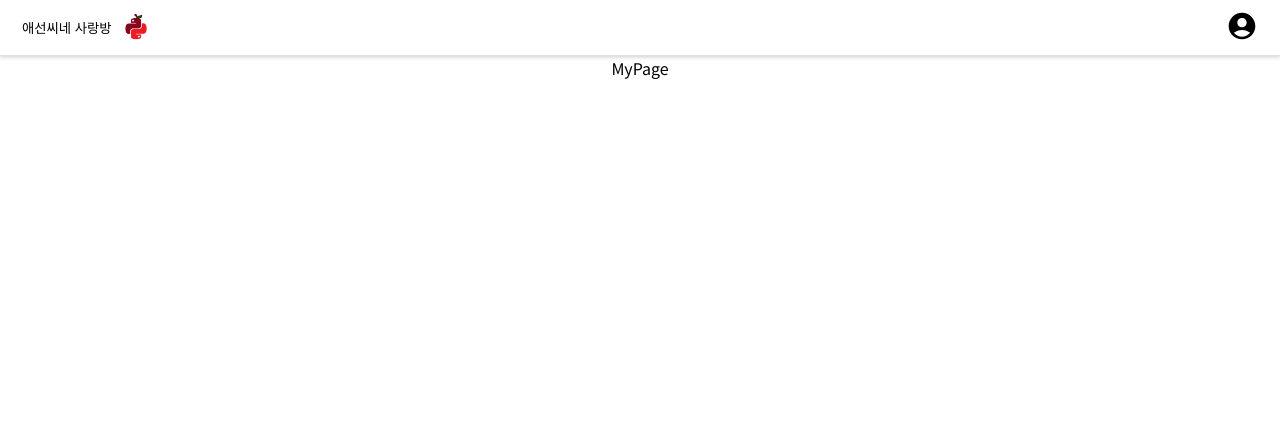
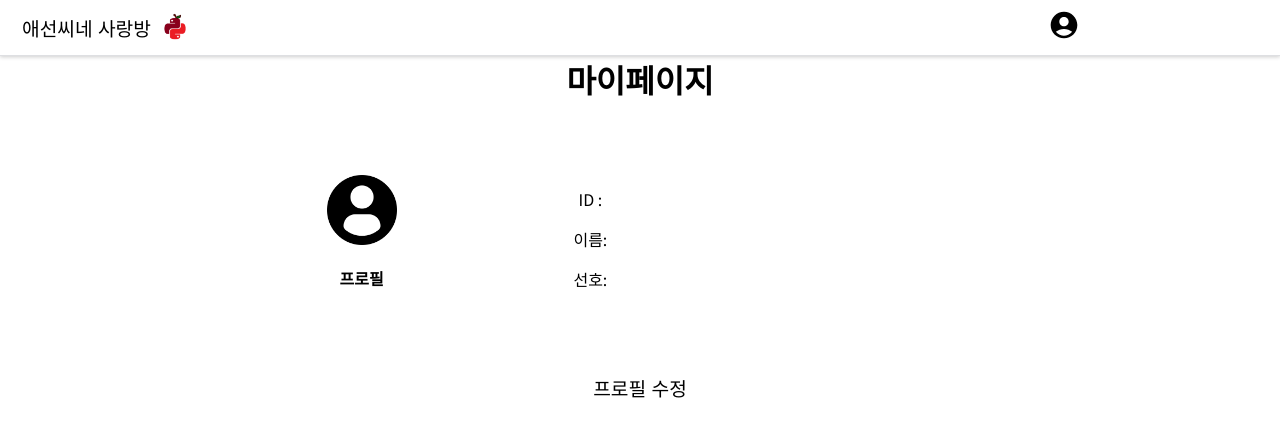
Before and after one commit to 2024-tmax-it-school/Project, a React (Create React App) app in the folder frontend/: page /mypage in a window 1280 px wide. Shown: the top 436 px of the page. Built offline with nearby package versions, Linux system fonts and the light colour scheme.

Commit message:
mypage 수정

```diff
--- a/frontend/src/pages/MyPage/MyPage.css
+++ b/frontend/src/pages/MyPage/MyPage.css
@@ -1,2 +1,40 @@
 .MyPage {
+  width: 60%;
+  height: 100%;
+  margin: 0 auto;
 }
+
+.MyPage .container {
+  display: flex;
+  width: 100%;
+  height: 30%;
+}
+
+.MyPage .container .Path {
+  width: 30%;
+  height: 100%;
+  display: flex;
+  justify-content: center;
+  align-items: center;
+  flex-direction: column;
+}
+
+.MyPage .container .Path img {
+  width: 70px;
+  height: 70px;
+}
+
+.MyPage .container .UserData {
+  width: 70%;
+  height: 100%;
+  display: flex;
+  flex-direction: column;
+  gap: 16px;
+  justify-content: start;
+  align-items: center;
+  padding: 32px;
+}
+
+li {
+  list-style: none;
+}
--- a/frontend/src/pages/MyPage/MyPage.jsx
+++ b/frontend/src/pages/MyPage/MyPage.jsx
@@ -1,7 +1,62 @@
-import React from "react";
+import React, { useEffect, useState } from "react";
+import "./MyPage.css";
+import UserData from "./UserDatas/UserData";
+import UpDateButton from "./UserDatas/Button/UpDateButton";
+import profileImage from "assets/profile.png";
 
-import "./MyPage.css";
+// 기본 데이터를 로컬 스토리지에서 가져오거나 없으면 기본 데이터 사용
+export default function MyPage() {
+  // 로컬 스토리지에서 가져오거나 기본값 설정
+  const [dummyData, setDummyData] = useState(() => {
+    const savedData = localStorage.getItem("dummyData");
+    return savedData
+      ? JSON.parse(savedData)
+      : [{ id: 123, name: "성민혁", favorite: ["로맨스", "코미디"] }]; // 배열로 초기화
+  });
 
-export default function MyPage() {
-  return <div className="MyPage">MyPage</div>;
+  const [state, setState] = useState(true); // 수정 가능 여부
+  const [text, setText] = useState("프로필 수정");
+
+  // dummyData 변경 시 로컬 스토리지에 저장
+  useEffect(() => {
+    localStorage.setItem("dummyData", JSON.stringify(dummyData));
+  }, [dummyData]);
+
+  const userUpdate = () => {
+    if (state) {
+      setText("수정 완료");
+      setState(false); // 수정 불가로 설정
+    } else {
+      setText("프로필 수정");
+      setState(true); // 수정 가능으로 설정
+    }
+  };
+
+  // input 값 변경 시 호출
+  const handleInputChange = (e, field) => {
+    const newValue = e.target.value;
+    setDummyData((prevData) => {
+      return { ...prevData, [field]: newValue }; // 객체의 속성 수정
+    });
+  };
+
+  return (
+    <div className="MyPage">
+      <h1>마이페이지</h1>
+      <div className="container">
+        <div className="Path">
+          <img src={profileImage} alt="profile" />
+          <h4>프로필</h4>
+        </div>
+        <div className="UserData">
+          <UserData
+            user={dummyData} // dummyData를 객체로 넘김
+            state={state}
+            handleInputChange={handleInputChange} // input 변경 시 처리
+          />
+        </div>
+      </div>
+      <UpDateButton text={text} userUpdate={userUpdate} />
+    </div>
+  );
 }
--- /dev/null
+++ b/frontend/src/pages/MyPage/UserDatas/Button/ButtonStyle.css
@@ -0,0 +1,11 @@
+button{
+    width: 400px;
+    height: 50px;
+    font-size: 1.2rem;
+    border-radius: 8px;
+    border: none;
+}
+
+button:hover{
+    background-color: gray;
+}
--- /dev/null
+++ b/frontend/src/pages/MyPage/UserDatas/Button/UpDateButton.jsx
@@ -0,0 +1,8 @@
+import React from "react";
+import "./ButtonStyle.css";
+
+const UpDateButton = ({ text, userUpdate }) => {
+  return <button onClick={userUpdate}>{text}</button>;
+};
+
+export default UpDateButton;
--- /dev/null
+++ b/frontend/src/pages/MyPage/UserDatas/UserData.css
@@ -0,0 +1,13 @@
+.UserData li {
+  display: flex;
+  flex-direction: row;
+  width: 100%;
+  gap: 16px;
+}
+
+.UserData li .title {
+  width: 10%;
+}
+
+.UserData li .value {
+}
--- /dev/null
+++ b/frontend/src/pages/MyPage/UserDatas/UserData.jsx
@@ -0,0 +1,46 @@
+import React from "react";
+import "./UserData.css";
+
+const UserData = ({ user, state, handleInputChange }) => {
+  return (
+    <div className="UserData">
+      <li>
+        <span className="title">ID :</span>
+        {state ? (
+          <span className="value"> {user.id}</span>
+        ) : (
+          <input
+            type="text"
+            value={user.id} // id 값 변경
+            onChange={(e) => handleInputChange(e, "id")} // id 수정
+          />
+        )}
+      </li>
+      <li>
+        <span className="title">이름:</span>
+        {state ? (
+          <span className="value"> {user.name}</span>
+        ) : (
+          <input
+            type="text"
+            value={user.name} // 이름 값 변경
+            onChange={(e) => handleInputChange(e, "name")} // id 수정
+          />
+        )}
+      </li>
+      <li>
+        <span className="title">선호:</span>
+        {state ? (
+          <span className="value"> {user.favorite}</span>
+        ) : (
+          <input
+            type="text"
+            value={user.favorite} // 장르 값 변경
+            onChange={(e) => handleInputChange(e, "favorite")} // pw 수정
+          />
+        )}
+      </li>
+    </div>
+  );
+};
+export default UserData;
```
Also changed, not shown: frontend/src/pages/MyPage/dummyData.js (added, +8 -0 lines), frontend/src/assets/profile.png (added).
